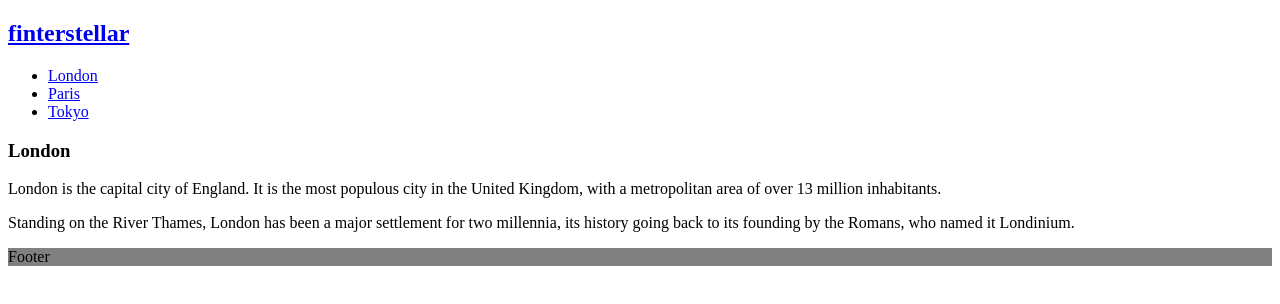
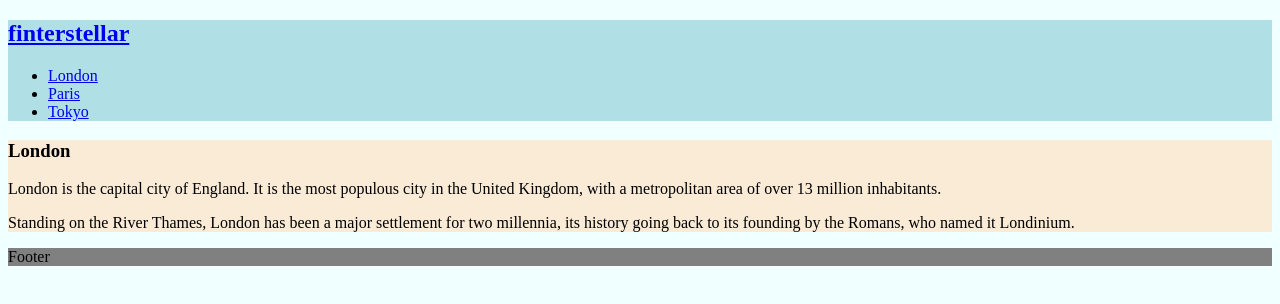
Before and after one commit to finterstellar/finterstellar.github.io, a plain HTML site: page add_layout.html in a window 1280 px wide. Drawn offline with Linux system fonts and the light colour scheme.

Commit message:
Update add_layout.html

```diff
--- a/add_layout.html
+++ b/add_layout.html
@@ -6,9 +6,9 @@
   <meta name="viewport" content="width=device-width, initial-scale=1">
 </head>
 
-<body>
+<body style="background-color:Azure;">
 
-  <header style="background-color:pouderblue;">
+  <header style="background-color:powderblue;">
     <h2><a href="index.html">finterstellar</a></h2>
     <nav>
       <ul>
@@ -19,7 +19,7 @@
     </nav>
   </header>
 
-  <section style="background-color:paperwhite;">
+  <section style="background-color:AntiqueWhite;">
     <article>
       <h1>London</h1>
       <p>London is the capital city of England. It is the most populous city in the  United Kingdom, with a metropolitan area of over 13 million inhabitants.</p>
```
